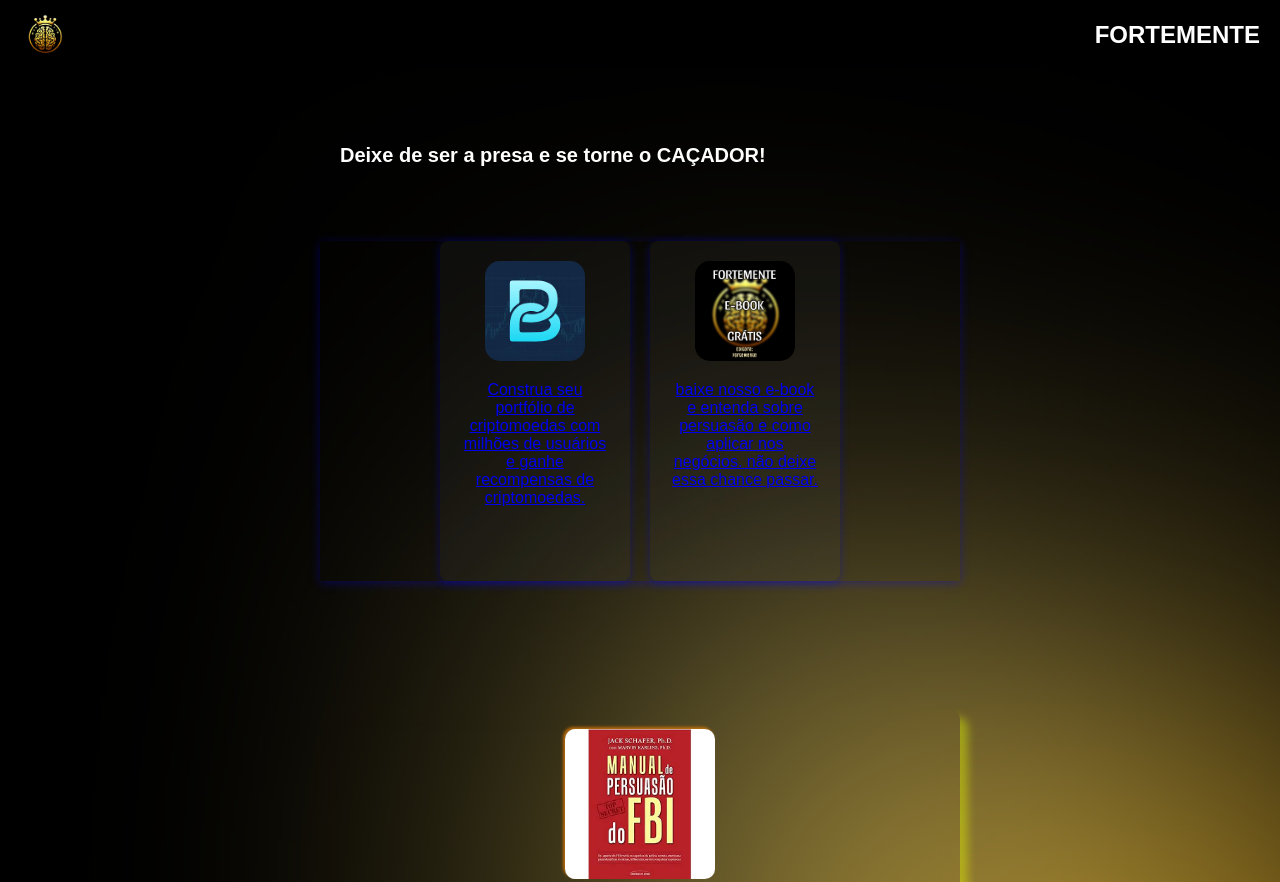
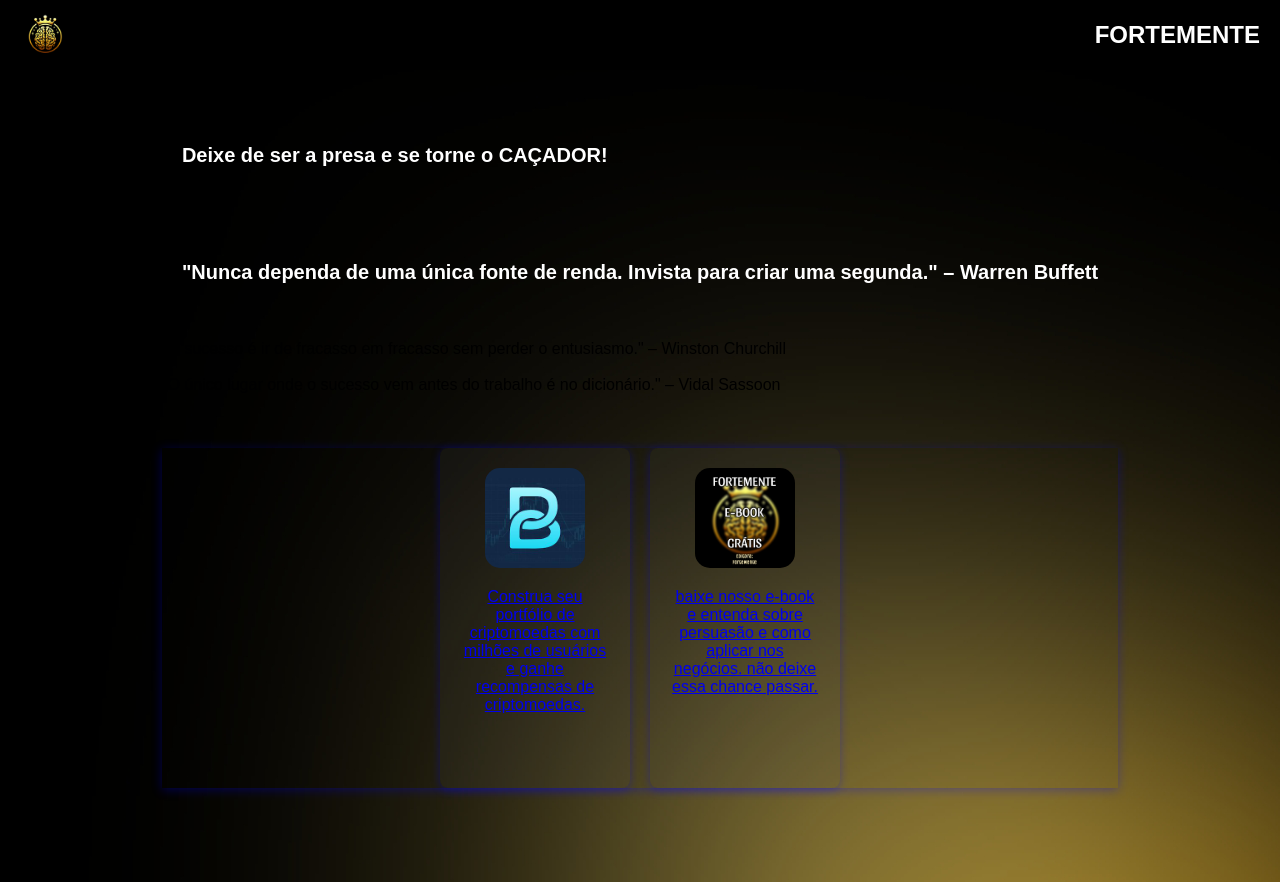
Before and after one commit to fortementeoficial/fortemente, a plain HTML site: page index.html in a window 1280 px wide. Shown: the top 882 px of the page. Drawn offline with Linux system fonts and the light colour scheme.

Commit message:
Update index.html

```diff
--- a/index.html
+++ b/index.html
@@ -33,7 +33,17 @@
 <br>
 <br>
 <br>
-
+  <h2>"Nunca dependa de uma única fonte de renda. Invista para criar uma segunda." – Warren Buffett</h2>
+  <br>
+  <br>
+  "O sucesso é ir de fracasso em fracasso sem perder o entusiasmo." – Winston Churchill
+  <br>
+  <br>
+  "O único lugar onde o sucesso vem antes do trabalho é no dicionário." – Vidal Sassoon
+   <br>
+  <br>
+   <br>
+  <br>
   <div class="containerum">
 
     <a href="https://gtar.abit-coin.com/h5/register?proCode=gt_fed793f4el" target="_blank">
```
